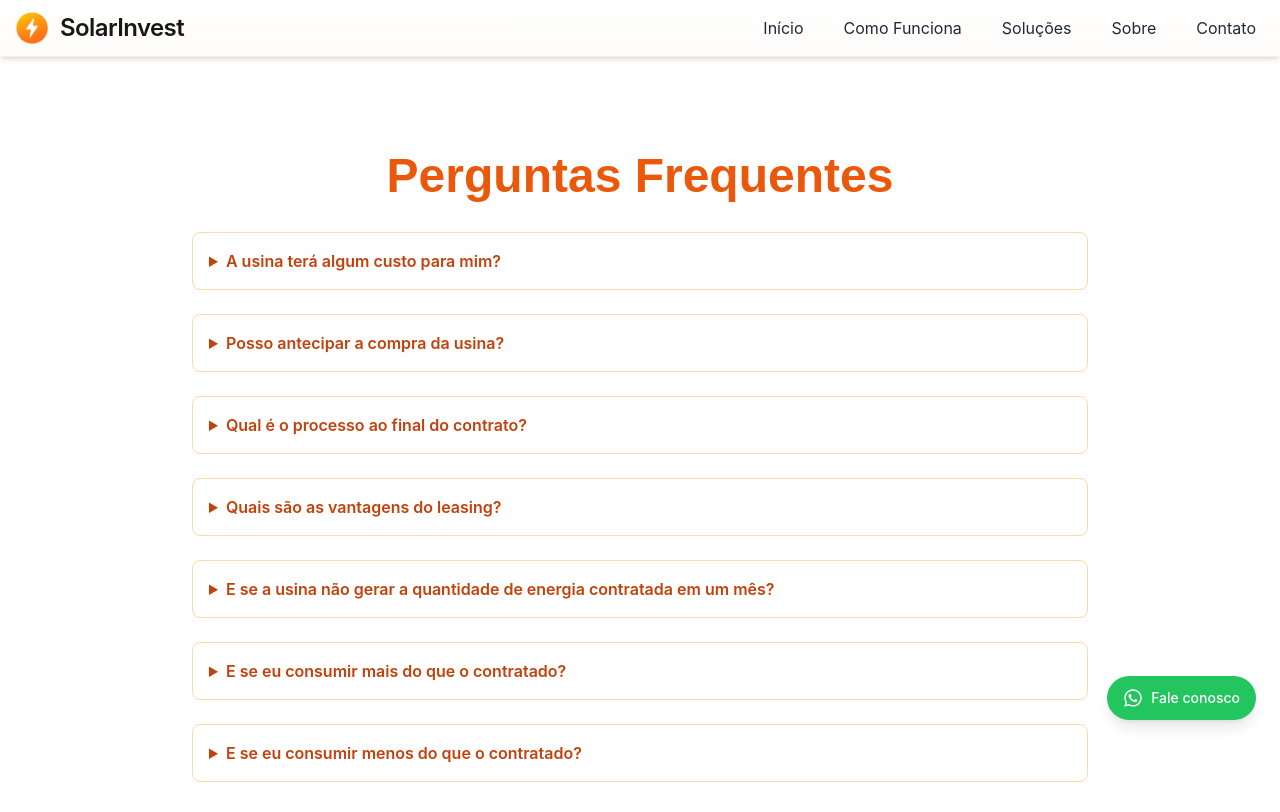
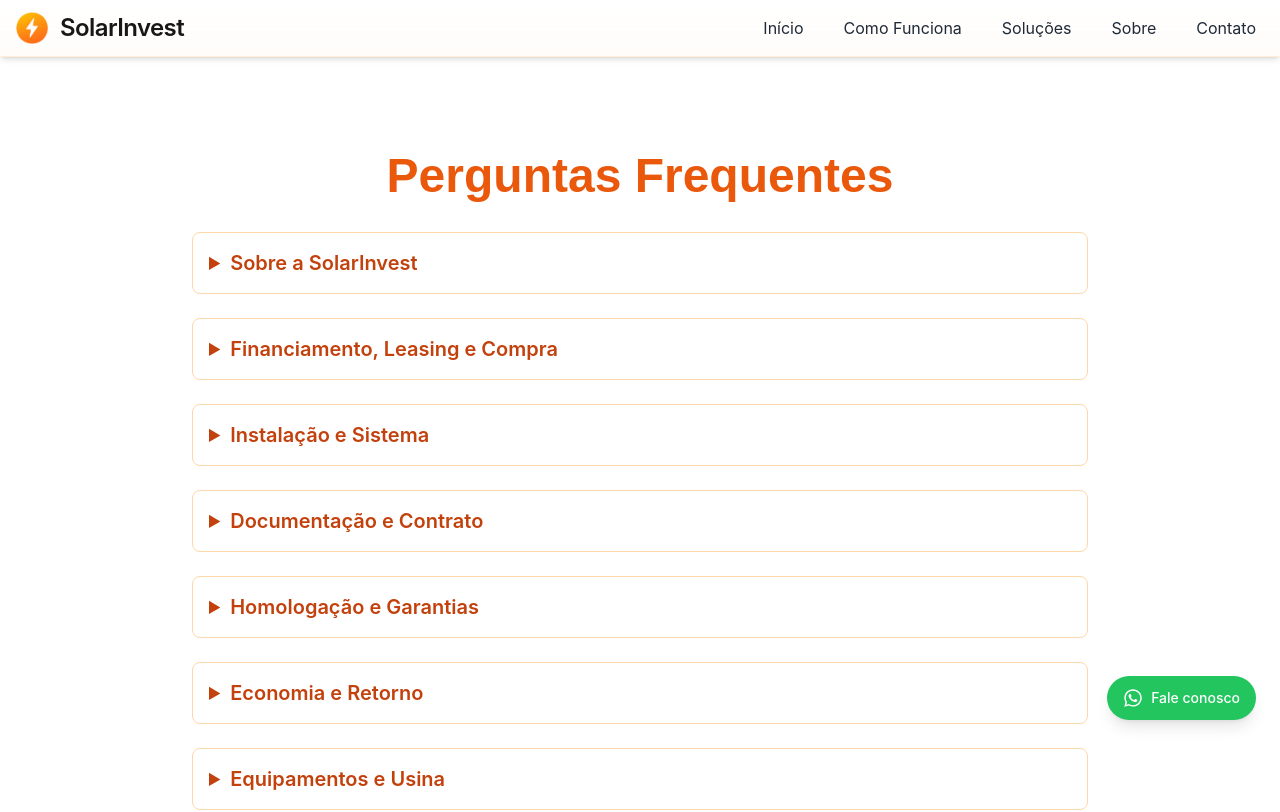
Before and after one commit to LeandroFrancaUS/solarinvest-Website, a Next.js app: page /faq in a window 1280 px wide. Shown: the top 812 px of the page. Built offline with nearby package versions, Linux system fonts and the light colour scheme.

Commit message:
Refatorar FAQ em seções colapsáveis

```diff
--- a/src/components/Faq.tsx
+++ b/src/components/Faq.tsx
@@ -1,32 +1,93 @@
 import React from 'react';
 
+type FAQSection = {
+  titulo: string;
+  perguntas: { pergunta: string; resposta: React.ReactNode }[];
+};
+
 export default function Faq() {
-  const faqs = [
+  const sections: FAQSection[] = [
+    {
+      titulo: 'Sobre a SolarInvest',
+      perguntas: [
+        {
+          pergunta: 'O que é a SolarInvest e como funciona?',
+          resposta: (
+            <p>
+              A SolarInvest é uma empresa especializada em energia solar que oferece soluções completas — da
+              instalação à manutenção — com opções de leasing ou compra direta. Assim, você reduz imediatamente sua
+              conta de energia e, no caso do leasing, torna-se proprietário da usina ao final do contrato sem custos
+              adicionais.
+            </p>
+          ),
+        },
+        {
+          pergunta: 'Quais as vantagens de contratar a SolarInvest?',
+          resposta: (
+            <p>
+              Você garante economia imediata sem investimento inicial, com instalação profissional, suporte completo,
+              manutenção, seguro e, no modelo de leasing, transferência garantida da propriedade da usina ao final do
+              contrato.
+            </p>
+          ),
+        },
+      ],
+    },
+    {
+      titulo: 'Financiamento, Leasing e Compra',
+      perguntas: [
+        {
+          pergunta: 'Qual a diferença entre leasing e compra direta?',
+          resposta: (
+            <p>
+              No leasing, você paga uma mensalidade reduzida pelo uso da usina, que é automaticamente transferida para
+              seu nome ao final do contrato. Na compra direta, você adquire a usina à vista ou via financiamento
+              bancário. O leasing não exige entrada e inclui manutenção, suporte e seguro.
+            </p>
+          ),
+        },
+        {
+          pergunta: 'Existe custo inicial para aderir ao leasing?',
+          resposta: (
+            <p>
+              Não. A adesão ao leasing é feita sem entrada. A mensalidade é, em quase todos os casos, menor do que a
+              fatura atual de energia, salvo raras exceções.
+            </p>
+          ),
+        },
+        {
+          pergunta: 'Posso comprar a usina antes do fim do contrato?',
+          resposta: (
+            <p>
+              Sim. A partir do 6º mês é possível solicitar a compra antecipada da usina com valor reduzido, conforme a
+              tabela de transferência prevista em contrato.
+            </p>
+          ),
+        },
+        {
+          pergunta: 'Quais as formas de pagamento na compra direta?',
+          resposta: (
+            <p>
+              Você pode pagar à vista (transferência, Pix, débito ou crédito) ou parcelar via cartão ou financiamento
+              bancário.
+            </p>
+          ),
+        },
         {
           pergunta: 'A usina terá algum custo para mim?',
           resposta: (
-        <>
             <p>
-            Não! A SolarInvest projeta, aprova, instala e homologa a usina solar no seu imóvel sem que você
-            precise investir nada. A partir da operação, você passa a pagar uma fatura de energia com o desconto
-            contratado — 10%, 15% ou 20%, conforme o plano escolhido.
+              No leasing, não há custo inicial. A mensalidade substitui a conta de luz, com valor menor, cobrindo
+              instalação, suporte, manutenção e seguro durante todo o contrato. Na compra direta, há um investimento
+              inicial proporcional ao tamanho do sistema.
             </p>
-          <p className="mt-2">
-            Exemplo: se o seu consumo médio for de 600 kWh/mês e o contrato for de 5 anos, a usina será dimensionada
-            para gerar esses 600 kWh/mês. Com um desconto de 10%, você pagará apenas o equivalente a 540 kWh/mês. Ao
-            final do contrato (61º mês), a usina será transferida para o seu nome, e toda a energia gerada passará a
-            ser consumida sem custo, conforme previsto em contrato.
-          </p>
-        </>
           ),
         },
         {
           pergunta: 'Posso antecipar a compra da usina?',
           resposta: (
             <p>
-          Sim. A partir do 24º mês, você pode adquirir a usina pelo valor residual previsto em contrato. No documento
-          constam o valor de mercado do equipamento e a tabela de amortização para o prazo contratado. Assim, você
-          pode quitar o saldo e se tornar proprietário antes do término do leasing.
+              Sim. A aquisição pode ser feita a partir do 6º mês, com valor proporcional ao tempo restante do contrato.
             </p>
           ),
         },
@@ -34,7 +95,8 @@ export default function Faq() {
           pergunta: 'Qual é o processo ao final do contrato?',
           resposta: (
             <p>
-          Ao término, a usina será sua, sem necessidade de empréstimos, financiamentos ou aplicação de capital próprio.
+              Ao final do contrato de leasing, a usina é automaticamente transferida para seu nome, sem necessidade de
+              cartório ou custo adicional. O contrato já garante sua titularidade.
             </p>
           ),
         },
@@ -42,64 +104,227 @@ export default function Faq() {
           pergunta: 'Quais são as vantagens do leasing?',
           resposta: (
             <ul className="list-disc pl-5 space-y-1">
-          <li>
-            <strong>Manutenção e segurança inclusos:</strong> durante todo o contrato, a SolarInvest é responsável por
-            monitoramento, manutenção preventiva e corretiva, limpeza e seguro da usina.
-          </li>
-          <li>
-            <strong>Sustentabilidade:</strong> você gera energia limpa e renovável, contribuindo para a preservação do
-            meio ambiente.
-          </li>
-          <li>
-            <strong>Uso do capital de forma estratégica:</strong> você adquire a usina pagando apenas o que já pagaria na
-            conta de energia, sem imobilizar recursos que poderiam ser aplicados em outros investimentos.
-          </li>
-          <li>
-            <strong>Economia imediata:</strong> desde o primeiro mês, há desconto garantido na fatura.
-          </li>
-          <li>
-            <strong>Aquisição garantida:</strong> ao final do contrato, você se torna proprietário de um ativo durável,
-            que continua gerando energia sem custo.
-          </li>
+              <li>Sem entrada, parcelas bancárias ou juros.</li>
+              <li>Economia mensal imediata.</li>
+              <li>Manutenção, suporte e seguro inclusos.</li>
+              <li>Possibilidade de compra antecipada.</li>
+              <li>Transferência garantida da propriedade ao final do contrato.</li>
             </ul>
           ),
         },
+      ],
+    },
     {
-      pergunta: 'E se a usina não gerar a quantidade de energia contratada em um mês?',
+      titulo: 'Instalação e Sistema',
+      perguntas: [
+        {
+          pergunta: 'Onde a usina solar é instalada?',
           resposta: (
             <p>
-          A responsabilidade é totalmente da SolarInvest. Garantimos que o volume contratado será produzido e
-          disponibilizado. Caso haja falha, tomaremos as providências para compensar a diferença, sem custo para você.
+              A instalação pode ser feita no seu imóvel (telhado ou solo) ou em uma usina remota com compensação de
+              energia via distribuidora.
+            </p>
+          ),
+        },
+        {
+          pergunta: 'E se meu telhado não for adequado?',
+          resposta: (
+            <p>
+              A SolarInvest realiza inspeção, inclusive com drone, e pode propor uma solução alternativa como usina
+              remota caso o telhado não seja viável.
+            </p>
+          ),
+        },
+        {
+          pergunta: 'A SolarInvest faz visita técnica?',
+          resposta: (
+            <p>
+              Sim. A vistoria pode ser presencial ou remota com drone para validar as condições do local e os
+              parâmetros da proposta.
+            </p>
+          ),
+        },
+      ],
+    },
+    {
+      titulo: 'Documentação e Contrato',
+      perguntas: [
+        {
+          pergunta: 'Quais documentos são necessários?',
+          resposta: (
+            <p>
+              Documento com foto, CPF/CNPJ, comprovante de endereço, fatura de energia, fotos ou planta do local e a
+              assinatura digital dos contratos.
+            </p>
+          ),
+        },
+        {
+          pergunta: 'Preciso de autorização se o imóvel não for meu?',
+          resposta: (
+            <p>
+              Sim. É necessário apresentar um documento de autorização do proprietário, herdeiros ou representante
+              legal.
+            </p>
+          ),
+        },
+        {
+          pergunta: 'Herdeiros precisam assinar o contrato?',
+          resposta: (
+            <p>
+              Não. Apenas o contratante assina o contrato principal. Os demais assinam o documento de autorização com
+              firma reconhecida.
+            </p>
+          ),
+        },
+      ],
+    },
+    {
+      titulo: 'Homologação e Garantias',
+      perguntas: [
+        {
+          pergunta: 'A SolarInvest cuida da homologação com a distribuidora?',
+          resposta: (
+            <p>
+              Sim. A SolarInvest gerencia todo o processo junto à distribuidora, incluindo documentação, vistoria e
+              liberação da conexão.
+            </p>
+          ),
+        },
+        {
+          pergunta: 'Quais as garantias dos equipamentos?',
+          resposta: (
+            <p>
+              Os módulos solares têm até 25 anos de garantia, enquanto os inversores possuem de 5 a 10 anos, conforme
+              o fabricante.
+            </p>
+          ),
+        },
+        {
+          pergunta: 'Existe multa em caso de rescisão?',
+          resposta: (
+            <p>
+              A rescisão é permitida após 24 meses. Em caso de cancelamento, aplica-se a quitação proporcional do valor
+              restante.
+            </p>
+          ),
+        },
+      ],
+    },
+    {
+      titulo: 'Economia e Retorno',
+      perguntas: [
+        {
+          pergunta: 'Quanto posso economizar por mês?',
+          resposta: (
+            <p>
+              A economia varia entre 15% e 30% da conta de energia, conforme o consumo e a tarifa local.
+            </p>
+          ),
+        },
+        {
+          pergunta: 'Qual o retorno médio do investimento?',
+          resposta: (
+            <p>
+              Na compra direta, o retorno varia entre 3 e 6 anos, dependendo do consumo e do investimento realizado. No
+              leasing, não há investimento inicial, e o retorno real ocorre no 5º ano com a aquisição definitiva da
+              usina sem custo adicional.
+            </p>
+          ),
+        },
+        {
+          pergunta: 'Como acompanho meu consumo e economia?',
+          resposta: (
+            <p>
+              Você recebe relatórios regulares da geração de energia e da economia acumulada, com suporte contínuo da
+              equipe SolarInvest.
+            </p>
+          ),
+        },
+        {
+          pergunta: 'E se a usina não gerar a quantidade contratada em um mês?',
+          resposta: (
+            <p>
+              No leasing, a SolarInvest garante a geração contratada. Caso ocorra alguma falha técnica, realizamos a
+              manutenção sem custo e cobrimos eventuais cobranças extras da distribuidora referentes à energia
+              contratada.
             </p>
           ),
         },
         {
           pergunta: 'E se eu consumir mais do que o contratado?',
           resposta: (
-        <>
             <p>
-            <strong>Excedente pontual:</strong> se for um consumo eventual, dentro de até 12% da quantidade contratada,
-            não haverá cobrança adicional.
+              O excedente será cobrado diretamente pela concessionária com base na tarifa vigente.
             </p>
-          <p className="mt-2">
-            <strong>Aumento permanente de consumo:</strong> Antes do 24º mês: redimensionamos a usina (se o imóvel
-            permitir) para atender a nova demanda, ajustando o valor mensal até o fim do contrato. Após o 24º mês: você
-            pode optar por pagar o excedente sem desconto ou redimensionar a usina, renovando o contrato por mais 24
-            meses.
-          </p>
-        </>
           ),
         },
         {
           pergunta: 'E se eu consumir menos do que o contratado?',
           resposta: (
             <p>
-          O valor contratado permanece o mesmo. Isso porque a usina é dimensionada para atender à sua demanda média
-          mensal, e a SolarInvest garante que essa produção mínima esteja sempre disponível. Funciona como o aluguel de
-          um carro por um período fixo: você paga pelo tempo contratado, mesmo que use menos, e, em contrapartida,
-          conta com a garantia de disponibilidade durante todo o período.
+              A energia gerada não utilizada vira crédito junto à distribuidora e pode ser usada em meses futuros,
+              conforme as regras da ANEEL.
             </p>
           ),
+        },
+      ],
+    },
+    {
+      titulo: 'Equipamentos e Usina',
+      perguntas: [
+        {
+          pergunta: 'Posso escolher os modelos dos equipamentos?',
+          resposta: (
+            <p>
+              A SolarInvest trabalha com equipamentos de ponta e marcas Tier 1. Entre os inversores: Solis, Huawei e
+              Deye. Entre os módulos: Jinko, Trina, Longi e Canadian Solar. Todos com certificação INMETRO e escolhidos
+              conforme disponibilidade e adequação ao projeto.
+            </p>
+          ),
+        },
+        {
+          pergunta: 'O que está incluso na proposta da usina?',
+          resposta: (
+            <p>
+              Estão inclusos os módulos, inversores, estrutura de fixação, cabeamento, conectores, projeto, instalação
+              e homologação completa.
+            </p>
+          ),
+        },
+      ],
+    },
+    {
+      titulo: 'Proposta e Contratação',
+      perguntas: [
+        {
+          pergunta: 'Como recebo a proposta?',
+          resposta: (
+            <p>
+              Após o envio da conta de luz e dos dados do local, você recebe uma proposta personalizada em PDF por
+              e-mail ou WhatsApp, com todos os dados técnicos e financeiros do projeto e contato direto com nossa
+              equipe.
+            </p>
+          ),
+        },
+        {
+          pergunta: 'O valor pode mudar após a visita?',
+          resposta: (
+            <p>
+              Sim. A proposta é baseada em estimativas e pode ser ajustada após a visita técnica ou inspeção com drone,
+              conforme as condições reais do local.
+            </p>
+          ),
+        },
+        {
+          pergunta: 'Qual o prazo de validade da proposta?',
+          resposta: (
+            <p>
+              Propostas de leasing têm validade de 15 dias corridos. Propostas de compra direta são válidas por 3 dias
+              corridos, salvo acordos específicos.
+            </p>
+          ),
+        },
+      ],
     },
   ];
 
@@ -110,12 +335,21 @@ export default function Faq() {
           Perguntas Frequentes
         </h2>
         <div className="space-y-6">
-          {faqs.map((faq, idx) => (
-            <details key={idx} className="border border-orange-200 rounded-lg p-4">
-              <summary className="cursor-pointer font-semibold text-orange-700">
+          {sections.map((section) => (
+            <details key={section.titulo} className="border border-orange-200 rounded-lg p-4">
+              <summary className="cursor-pointer text-xl font-semibold text-orange-700">
+                {section.titulo}
+              </summary>
+              <div className="mt-4 space-y-4">
+                {section.perguntas.map((faq) => (
+                  <details key={faq.pergunta} className="border border-orange-100 rounded-md p-3">
+                    <summary className="cursor-pointer font-medium text-orange-600">
                       {faq.pergunta}
                     </summary>
-              <div className="mt-2 text-gray-700">{faq.resposta}</div>
+                    <div className="mt-2 text-gray-700 space-y-2">{faq.resposta}</div>
+                  </details>
+                ))}
+              </div>
             </details>
           ))}
         </div>
```
Lines whose indentation alone changed are shown as unchanged.
